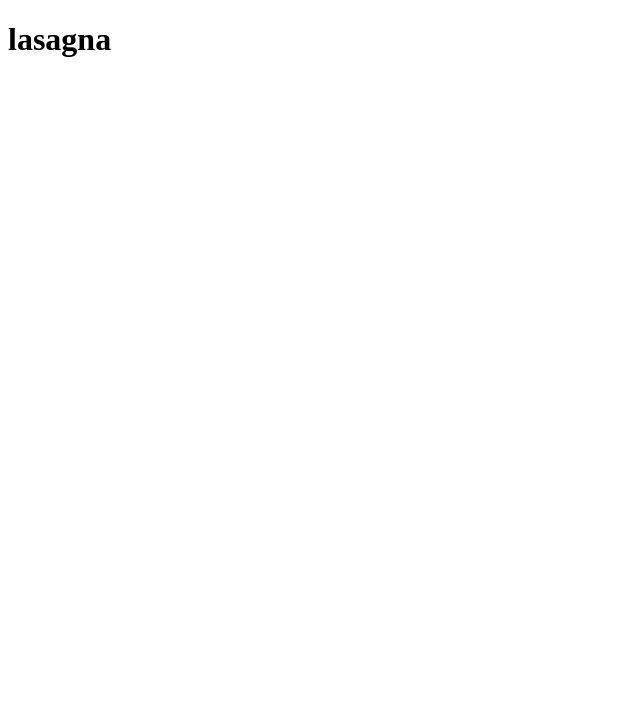
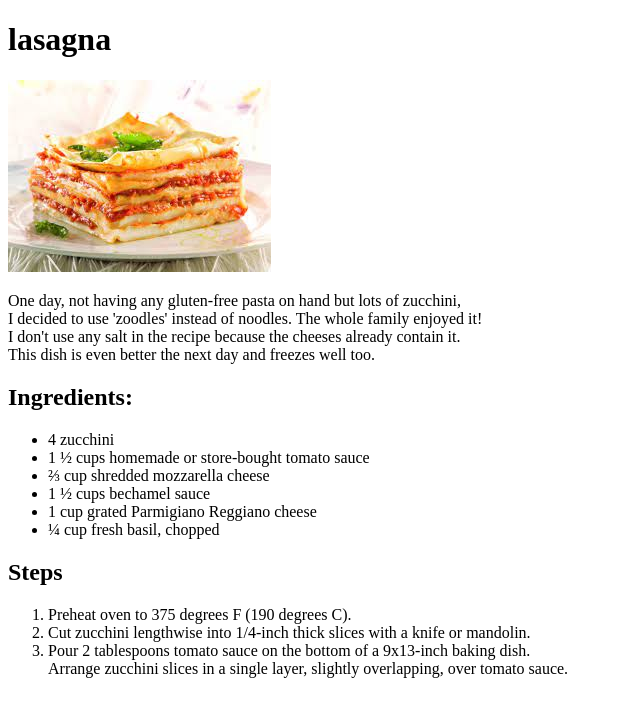
Before and after one commit to Pi3gus/odin_recipe, a plain HTML site: page recipes/lasagna.html in a window 1280 px wide. Shown: the whole page, without its empty margins (0-640 px from the left). Drawn offline with Linux system fonts and the light colour scheme.

Commit message:
complete asigment

```diff
--- a/recipes/lasagna.html
+++ b/recipes/lasagna.html
@@ -8,5 +8,26 @@
 </head>
 <body>
     <h1>lasagna</h1>
+    <img src="../img/lasagne.jpeg" alt="">
+    <p>One day, not having any gluten-free pasta on hand but lots of zucchini,<br>
+    I decided to use 'zoodles' instead of noodles. The whole family enjoyed it!<br>
+    I don't use any salt in the recipe because the cheeses already contain it.<br>
+    This dish is even better the next day and freezes well too.</p>
+    <h2>Ingredients: </h2>
+    <ul>
+        <li>4 zucchini</li>
+        <li>1 ½ cups homemade or store-bought tomato sauce</li>
+        <li>⅔ cup shredded mozzarella cheese</li>
+        <li>1 ½ cups bechamel sauce</li>
+        <li>1 cup grated Parmigiano Reggiano cheese</li>
+        <li>¼ cup fresh basil, chopped</li>
+    </ul>
+    <h2>Steps</h2>
+    <ol>
+        <li>Preheat oven to 375 degrees F (190 degrees C). </li>
+        <li>Cut zucchini lengthwise into 1/4-inch thick slices with a knife or mandolin. </li>
+        <li>Pour 2 tablespoons tomato sauce on the bottom of a 9x13-inch baking dish.<br>
+            Arrange zucchini slices in a single layer, slightly overlapping, over tomato sauce. </li>
+    </ol>
 </body>
 </html>
```
Also changed, not shown: img/lasagne.jpeg (added).
